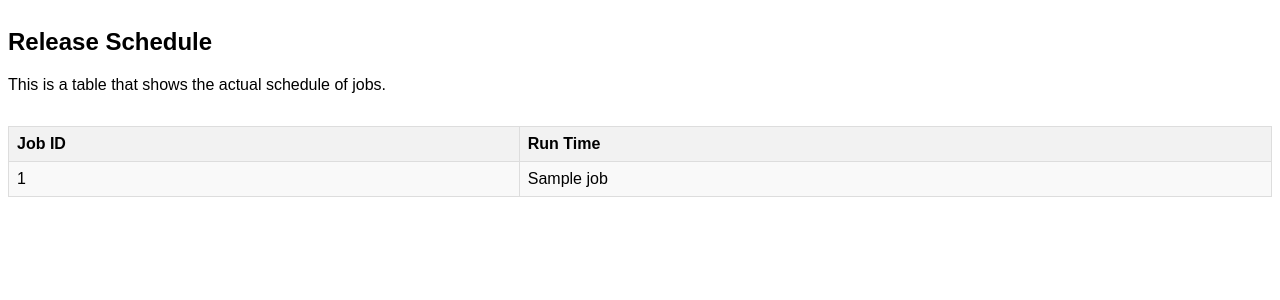
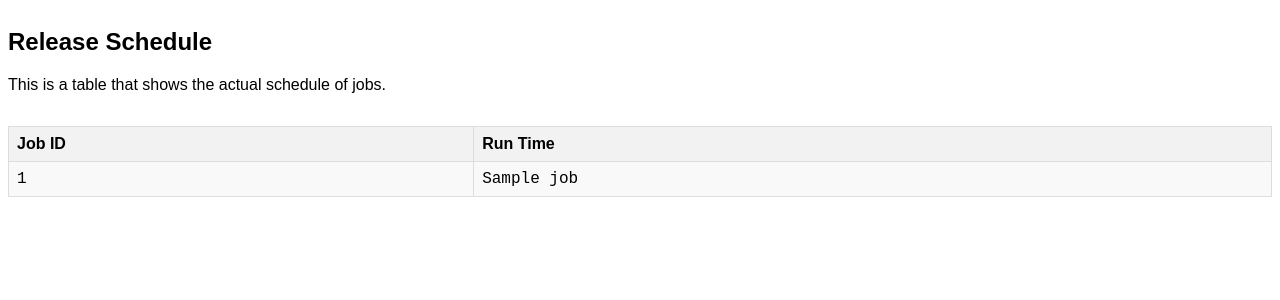
Before and after one commit to armobob74/pman, a Flask app: template PMAN_Server_Flask/website/templates/release-scheduler/release-schedule.html in a window 1280 px wide. Shown: the top 300 px of the page. Run offline with Flask 3, Linux system fonts and the light colour scheme; the template is opened without the code that fills it: most values are stand-ins (such as "Sample title", 1, 10 or a date in 2020); parts of the project's set-up code (start-up, migrations or seed data) failed here and were passed over.

Commit message:
style changes to jobs table page

```diff
--- a/PMAN_Server_Flask/website/templates/release-scheduler/release-schedule.html
+++ b/PMAN_Server_Flask/website/templates/release-scheduler/release-schedule.html
@@ -55,6 +55,10 @@
     overflow: scroll;
   }
 
+  td{
+	  font-family: 'Courier New', Courier, monospace;
+  }
+
   thead {
     background-color: #f2f2f2;
   }
@@ -63,7 +67,7 @@
     background-color: #f9f9f9;
   }
 
-  tbody td:hover {
+  tbody tr:hover {
     background-color: #eaeaea;
   }
 </style>
```
